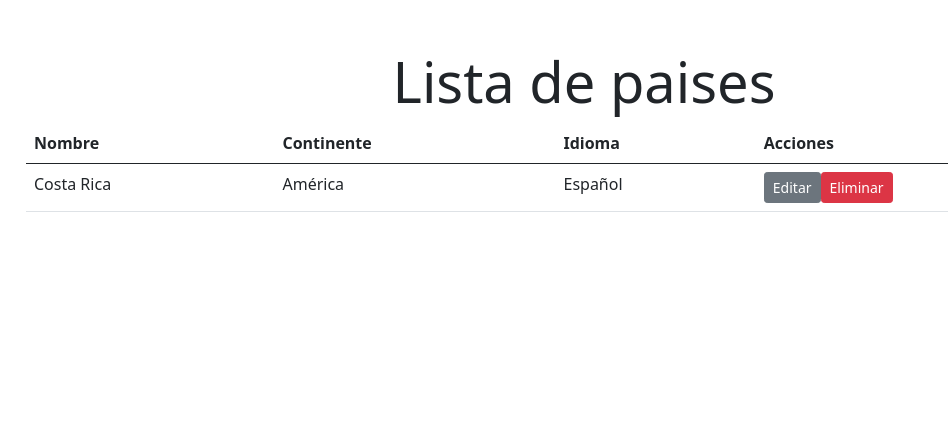
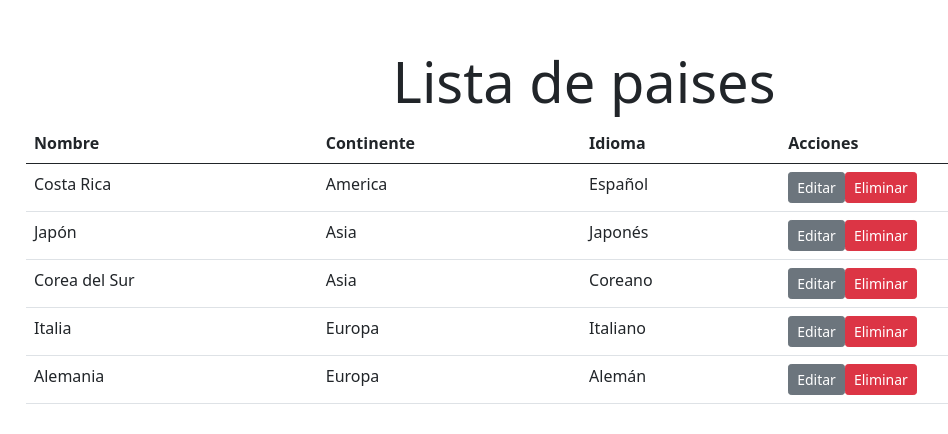
Before and after one commit to nathRodriguez/labs_software_2025, a Vue app in the folder Laboratorio3_C16530/Mi primer proyecto/frontend-lab/: page / in a window 1280 px wide. Shown: the top 434 px of the page, without its empty margins (56-1004 px from the left). Built offline with nearby package versions, Linux system fonts and the light colour scheme.

Commit message:
Creacion de tabla de paises de manera dinamica en el laboratorio 3.

```diff
--- a/Laboratorio3_C16530/Mi primer proyecto/frontend-lab/src/components/ListaPaises.vue
+++ b/Laboratorio3_C16530/Mi primer proyecto/frontend-lab/src/components/ListaPaises.vue
@@ -13,10 +13,10 @@
                 </tr>
             </thead>
             <tbody>
-                <tr>
-                    <td>Costa Rica</td>
-                    <td>América</td>
-                    <td>Español</td>
+                <tr v-for="(pais, index) of paises" :key="index">
+                    <td>{{ pais.nombre }}</td>
+                    <td>{{ pais.continente }}</td>
+                    <td>{{ pais.idioma }}</td>
                     <td>
                         <button class="btn btn-secondary btn-sm">Editar</button>
                         <button class="btn btn-danger btn-sm">Eliminar</button>
```
